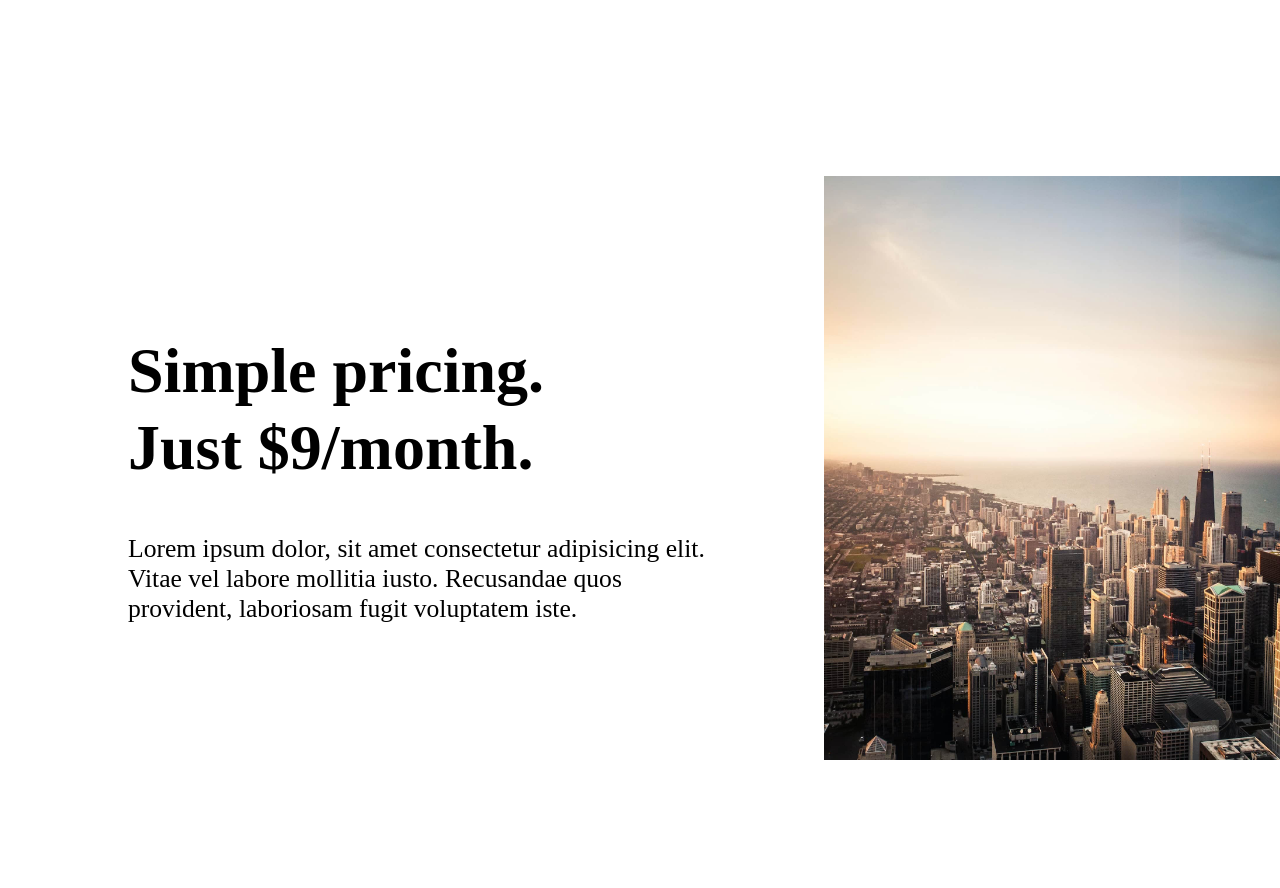
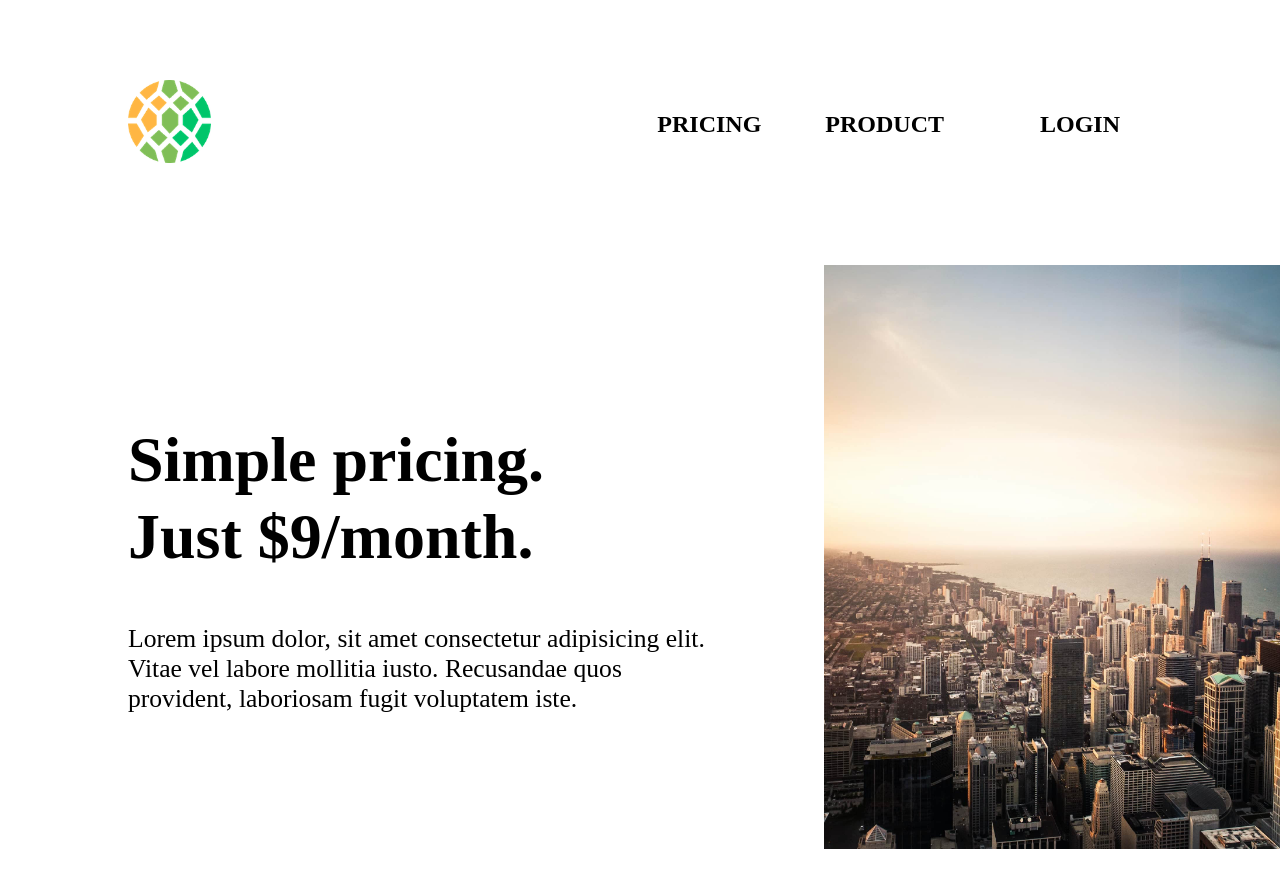
Before and after one commit to aashmaaa/WorldWise, a React (Vite) app: page /pricing in a window 1280 px wide. Shown: the top 888 px of the page. Built offline with nearby package versions, Linux system fonts and the light colour scheme.

Commit message:
navigation added

```diff
--- a/src/App.jsx
+++ b/src/App.jsx
@@ -3,6 +3,8 @@ import Product from "./pages/Product";
 import Pricing from "./pages/Pricing";
 import Homepage from "./pages/Homepage";
 import PageNotFound from "./pages/PageNotFound";
+import AppLayout from "./pages/AppLayout";
+import Login from "./pages/Login";
 
 function App() {
   return (
@@ -10,6 +12,8 @@ function App() {
       <Routes>
         <Route path="/" element={<Homepage />} />
         <Route path="product" element={<Product />} />
+        <Route path="login" element={<Login />} />
+        <Route path="app" element={<AppLayout />} />
         <Route path="pricing" element={<Pricing />} />
         <Route path="*" element={<PageNotFound />} />
       </Routes>
--- /dev/null
+++ b/src/components/AppNav.jsx
@@ -0,0 +1,19 @@
+import { NavLink } from "react-router-dom";
+import styles from "./AppNav.module.css";
+
+function AppNav() {
+  return (
+    <nav className={styles.nav}>
+      <ul>
+        <li>
+          <NavLink to="cities">Cities</NavLink>
+        </li>
+        <li>
+          <NavLink to="countries">Countries</NavLink>
+        </li>
+      </ul>
+    </nav>
+  );
+}
+
+export default AppNav;
--- a/src/components/Logo.jsx
+++ b/src/components/Logo.jsx
@@ -1,7 +1,12 @@
+import { Link } from "react-router-dom";
 import styles from "./Logo.module.css";
 
 function Logo() {
-  return <img src="/logo.png" alt="WorldWise logo" className={styles.logo} />;
+  return (
+    <Link to="/">
+      <img src="/icon.png" alt="WorldWise logo" className={styles.logo} />
+    </Link>
+  );
 }
 
 export default Logo;
--- a/src/components/PageNav.jsx
+++ b/src/components/PageNav.jsx
@@ -1,17 +1,22 @@
 import { NavLink } from "react-router-dom";
+import Logo from "./Logo";
+import styles from "./PageNav.module.css";
 
 const PageNav = () => {
   return (
-    <nav>
+    <nav className={styles.nav}>
+      <Logo />
       <ul>
-        <li>
-          <NavLink to="/">Home</NavLink>
-        </li>
         <li>
           <NavLink to="/pricing">Pricing</NavLink>
         </li>
         <li>
           <NavLink to="/product">Product</NavLink>
+        </li>
+        <li>
+          <NavLink to="/login" className={styles.ctaLink}>
+            Login
+          </NavLink>
         </li>
       </ul>
     </nav>
--- a/src/pages/Homepage.jsx
+++ b/src/pages/Homepage.jsx
@@ -1,9 +1,11 @@
 import styles from "./Homepage.module.css";
 import { Link } from "react-router-dom";
+import PageNav from "../components/PageNav";
 
 export default function Homepage() {
   return (
     <main className={styles.homepage}>
+      <PageNav />
       <section>
         <h1>
           You travel the world.
--- a/src/pages/Login.jsx
+++ b/src/pages/Login.jsx
@@ -1,4 +1,6 @@
+import { useState } from "react";
 import styles from "./Login.module.css";
+import PageNav from "../components/PageNav";
 
 export default function Login() {
   // PRE-FILL FOR DEV PURPOSES
@@ -7,6 +9,7 @@ export default function Login() {
 
   return (
     <main className={styles.login}>
+      <PageNav />
       <form className={styles.form}>
         <div className={styles.row}>
           <label htmlFor="email">Email address</label>
--- a/src/pages/Pricing.jsx
+++ b/src/pages/Pricing.jsx
@@ -1,9 +1,11 @@
 // Uses the same styles as Product
 import styles from "./Product.module.css";
+import PageNav from "../components/PageNav";
 
 export default function Product() {
   return (
     <main className={styles.product}>
+      <PageNav />
       <section>
         <div>
           <h2>
--- a/src/pages/Product.jsx
+++ b/src/pages/Product.jsx
@@ -1,8 +1,10 @@
 import styles from "./Product.module.css";
+import PageNav from "../components/PageNav";
 
 export default function Product() {
   return (
     <main className={styles.product}>
+      <PageNav />
       <section>
         <img
           src="img-1.jpg"
```
